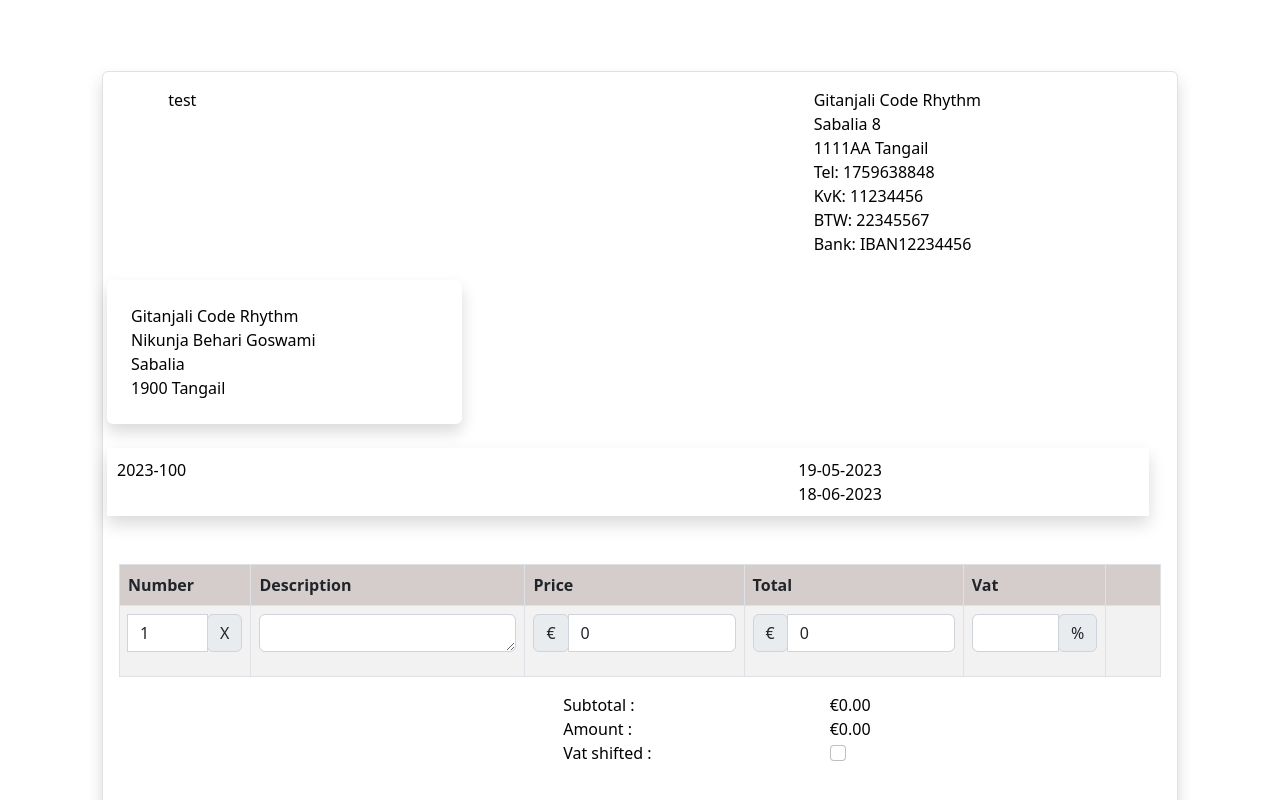
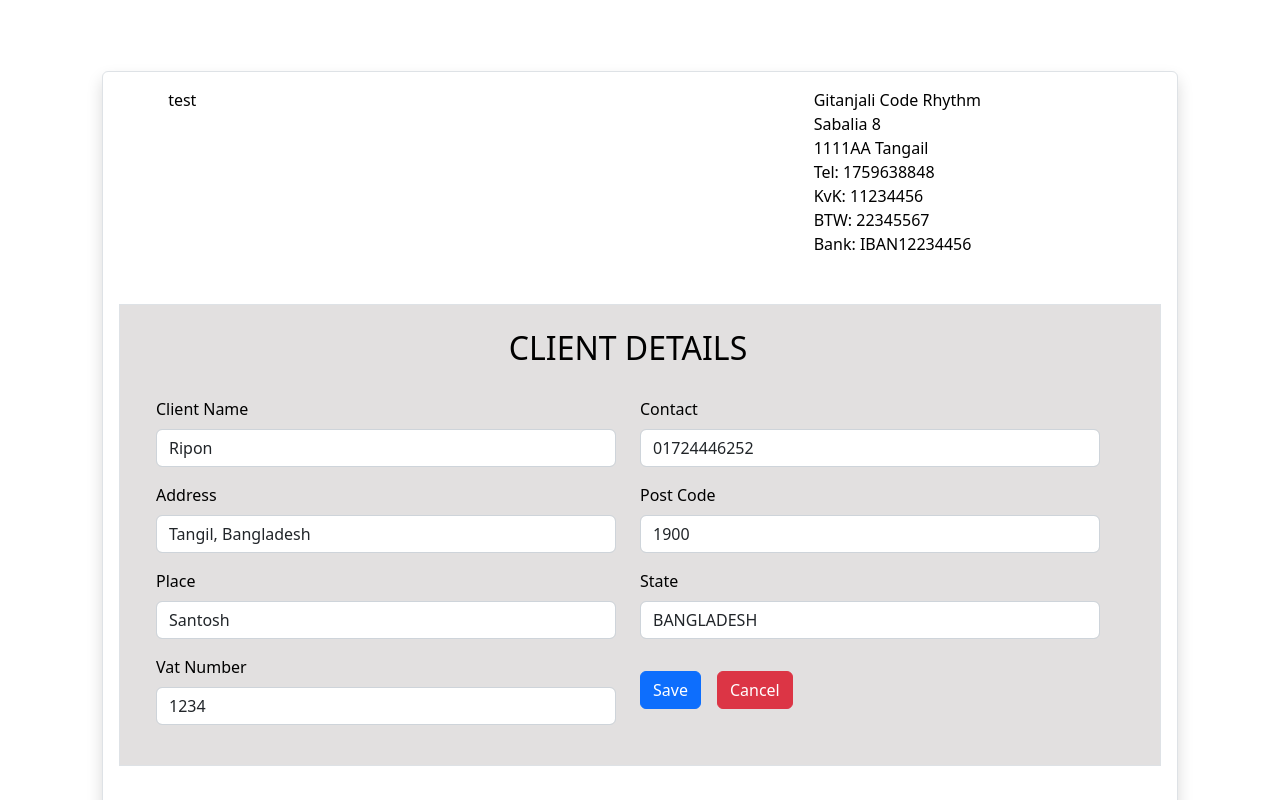
Before and after one commit to ripon155/wzep_invoice, an Angular app: page / in a window 1280 px wide. Shown: the top 800 px of the page. Built offline with nearby package versions, Linux system fonts and the light colour scheme.

Commit message:
some changes

```diff
--- a/src/app/Component/customer-details/customer-details.component.html
+++ b/src/app/Component/customer-details/customer-details.component.html
@@ -1,4 +1,4 @@
-<div class="container">
+<!-- <div class="container">
   <div class="col-md-12 border p-4">
     <div class="col-md-10 formStyle">
       <form class="ng-untouched ng-pristine ng-valid">
@@ -71,7 +71,6 @@
               <option value="1">AFGHANISTAN</option>
               <option value="2">ALBANIA</option>
               <option value="3">ALGERIA</option>
-              <!-- Add more options here -->
             </select>
           </div>
         </div>
@@ -90,4 +89,113 @@
     <button class="btn btn-primary">Save</button>
     <button class="btn btn-danger m-3">Cancel</button>
   </div>
-</div>
+</div> -->
+
+<form (ngSubmit)="onSubmit(f)" #f="ngForm">
+  <div class="row border p-4" style="background-color: #e2e0e0">
+    <div class="row text-center">
+      <h2
+        style="
+          display: inline-block;
+          margin-bottom: 30px;
+          text-transform: uppercase;
+        "
+      >
+        Client Details
+      </h2>
+    </div>
+    <div class="row">
+      <div class="form-group col-md-6 mb-3">
+        <label class="mb-2">Client Name</label>
+        <input
+          type="text"
+          class="form-control"
+          id="inputEmail4"
+          placeholder="Client Name"
+          name="name"
+          [(ngModel)]="name"
+        />
+      </div>
+      <div class="form-group col-md-6 mb-3">
+        <label class="mb-2">Contact</label>
+        <input
+          type="text"
+          class="form-control"
+          id="inputPassword4"
+          placeholder="Contact"
+          name="contact"
+          [(ngModel)]="contact"
+        />
+      </div>
+    </div>
+    <div class="row">
+      <div class="form-group col-md-6 mb-3">
+        <label class="mb-2">Address</label>
+        <input
+          type="text"
+          class="form-control"
+          id="inputEmail4"
+          placeholder="Address"
+          name="address"
+          [(ngModel)]="address"
+        />
+      </div>
+      <div class="form-group col-md-6 mb-3">
+        <label class="mb-2">Post Code</label>
+        <input
+          type="text"
+          class="form-control"
+          id="inputPassword4"
+          placeholder="Post Code"
+          name="postCode"
+          [(ngModel)]="postCode"
+        />
+      </div>
+    </div>
+    <div class="row">
+      <div class="form-group col-md-6 mb-3">
+        <label class="mb-2">Place</label>
+        <input
+          type="text"
+          class="form-control"
+          id="inputEmail4"
+          placeholder="Place"
+          name="place"
+          [(ngModel)]="place"
+        />
+      </div>
+      <div class="form-group col-md-6 mb-3">
+        <label class="mb-2">State</label>
+        <select
+          id="inputState"
+          class="form-control"
+          name="inputState"
+          [(ngModel)]="inputState"
+        >
+          <option selected>Choose...</option>
+          <option value="Afghanistan">AFGHANISTAN</option>
+          <option value="Albania">ALBANIA</option>
+          <option value="Algeria">ALGERIA</option>
+          <option value="Bangladesh">BANGLADESH</option>
+        </select>
+      </div>
+    </div>
+    <div class="row">
+      <div class="form-group col-md-6 mb-3">
+        <label class="mb-2">Vat Number</label>
+        <input
+          type="text"
+          class="form-control"
+          id="inputEmail4"
+          placeholder="Vat Number"
+          name="vatNumber"
+          [(ngModel)]="vatNumber"
+        />
+      </div>
+      <div class="form-group col-md-6 mb-3">
+        <button class="btn btn-primary">Save</button>
+        <button class="btn btn-danger m-3">Cancel</button>
+      </div>
+    </div>
+  </div>
+</form>
--- a/src/app/Component/customer-details/customer-details.component.ts
+++ b/src/app/Component/customer-details/customer-details.component.ts
@@ -1,10 +1,22 @@
 import { Component } from '@angular/core';
+import { NgForm } from '@angular/forms';
 
 @Component({
   selector: 'app-customer-details',
   templateUrl: './customer-details.component.html',
-  styleUrls: ['./customer-details.component.css']
+  styleUrls: ['./customer-details.component.css'],
 })
 export class CustomerDetailsComponent {
+  name: string = 'Ripon';
+  contact: string = '01724446252';
+  address: string = 'Tangil, Bangladesh';
+  postCode: string = '1900';
+  place: string = 'Santosh';
+  vatNumber: string = '1234';
+  inputState: string = 'Bangladesh';
 
+  onSubmit(form: NgForm) {
+    console.log(form.form.value);
+    console.log(this.name);
+  }
 }
--- a/src/app/Component/invoce-form/invoce-form.component.html
+++ b/src/app/Component/invoce-form/invoce-form.component.html
@@ -35,12 +35,12 @@
           <div
             class="row"
             (click)="handleCustomerComponent()"
-            *ngIf="!handleCustomerCompo; else customerDetails"
+            *ngIf="handleCustomerCompo; else customerDetails"
           >
             <div class="col-md-12">
-              <div class="row">
+              <div class="row" style="background-color: #495867; color: #fff">
                 <div
-                  class="container hoverStyle col-md-4 shadow my-4 rounded p-4"
+                  class="container hoverStyle col-md-4 my-4 rounded p-4"
                   style="margin-left: 0%; margin-top: 30px; cursor: pointer"
                 >
                   <div>
@@ -66,7 +66,7 @@
             class="col-md-12 hoverStyle shadow"
             style="margin-top: 0px"
             (click)="handleInvoiceComponent()"
-            *ngIf="!handleInvoice; else invoiceDetails"
+            *ngIf="handleInvoice; else invoiceDetails"
           >
             <div class="fontStyle">
               <label class="col-md-8" for="labelInvoice">2023-100</label>
--- a/src/app/Component/invoice-details/invoice-details.component.html
+++ b/src/app/Component/invoice-details/invoice-details.component.html
@@ -1,7 +1,12 @@
-<form (ngSubmit)="onSubmit(f)" #f="ngForm" class="border p-3">
+<form
+  (ngSubmit)="onSubmit(f)"
+  #f="ngForm"
+  class="border p-3"
+  style="background-color: #e2e0e0"
+>
   <div class="row">
-    <div class="col-md-10">
-      <span class="text-center bg-primary"> Add Invoice</span>
+    <div class="col-md-12 text-center mb-4 border-bottom">
+      <h2 class="mb-4 display-4">Add Invoice</h2>
     </div>
   </div>
   <div class="row formStyle" style="margin-top: 0px">
@@ -92,14 +97,10 @@
 
     <label class="col-sm-2" for="invoice"></label>
     <div class="col-sm-4 form-group">
-      <button
-        class="btn btn-sm btn-outline-danger"
-        style="margin: 4px"
-        type="button"
-      >
+      <button class="btn btn-danger" style="margin: 4px" type="button">
         Cancel
       </button>
-      <button class="btn btn-outline-success" style="margin: 4px" type="submit">
+      <button class="btn btn-primary" style="margin: 4px" type="submit">
         Save
       </button>
     </div>
```
